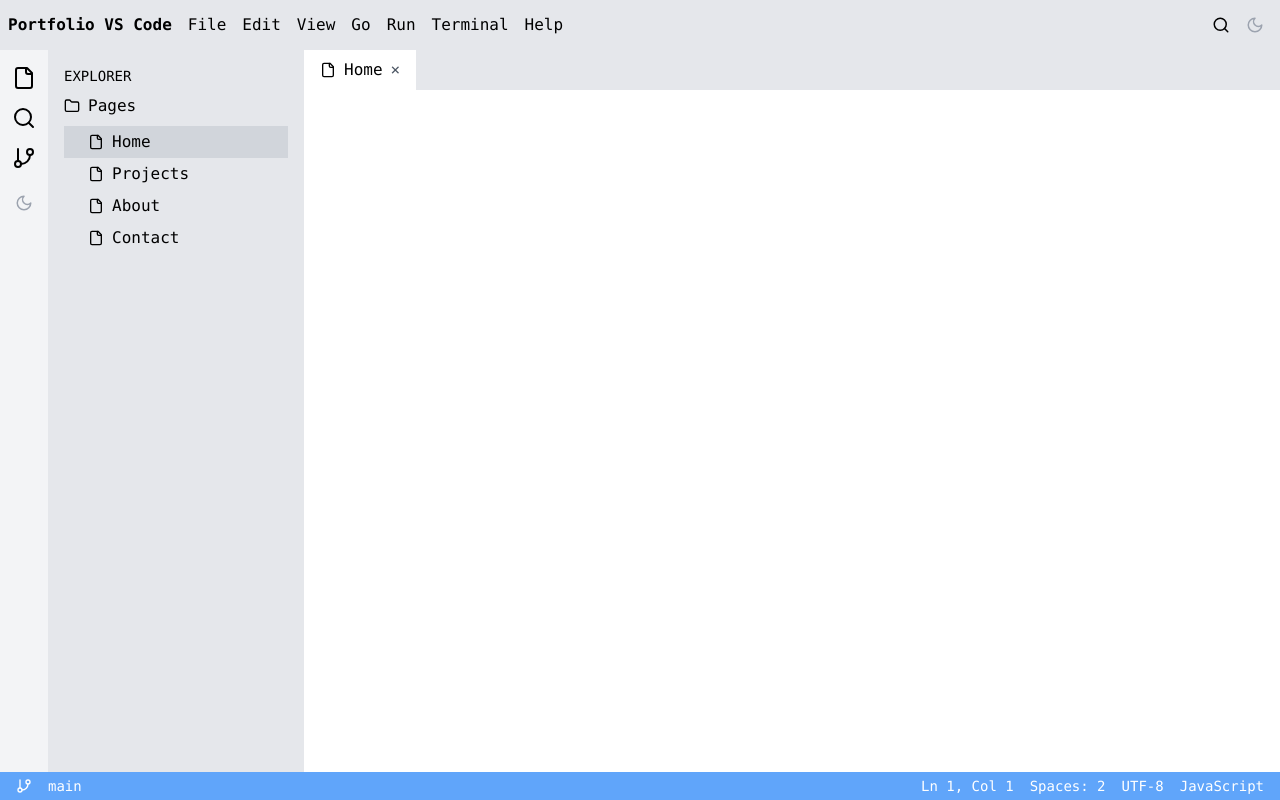
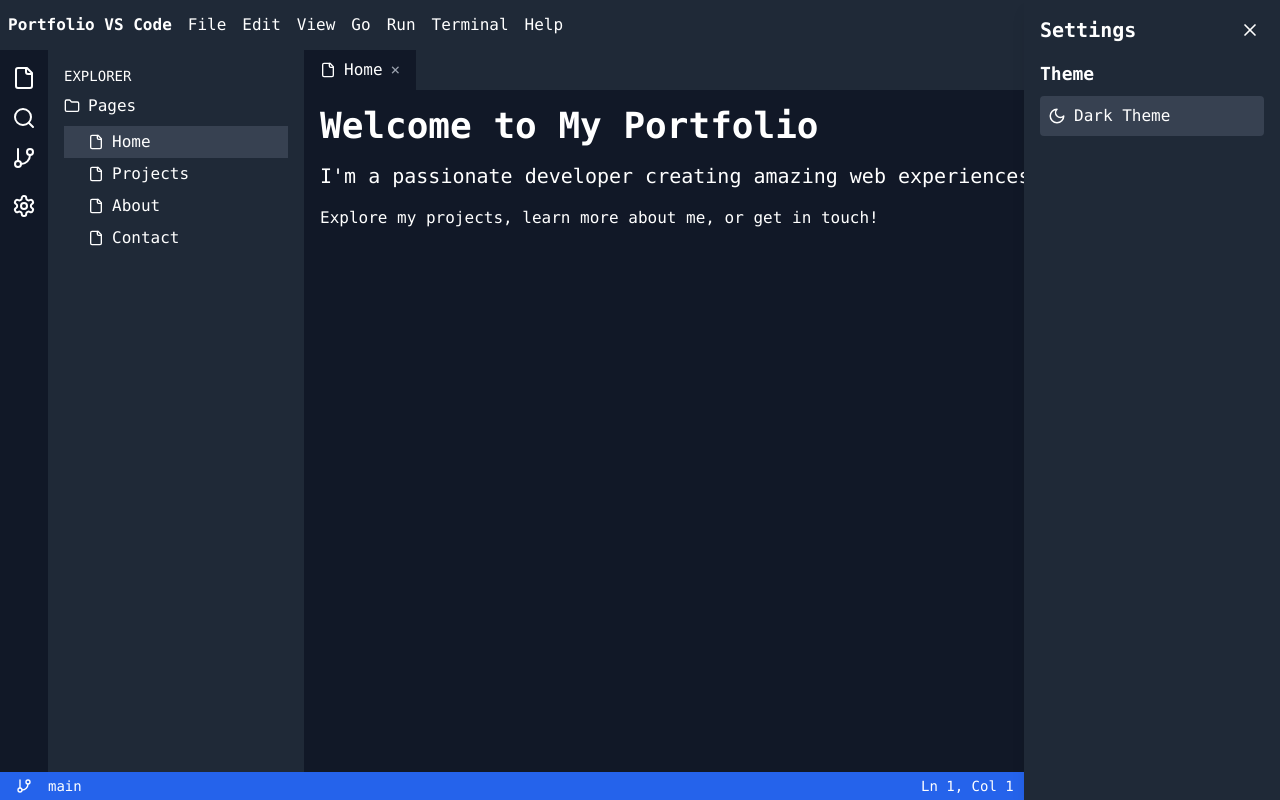
Before and after one commit to luizevolutto/vscode-portfolio-haven, a React (Vite) app: page / in a window 1280 px wide. Both pictures are taken after a click on the button 1255 px from the left and 25 px from the top of the page. Built offline with nearby package versions, Linux system fonts and the light colour scheme.

Commit message:
Update settings button functionality
Modify the settings button to open a menu that allows users to select the theme.
[skip gpt_engineer]

```diff
--- a/src/components/Layout.jsx
+++ b/src/components/Layout.jsx
@@ -1,12 +1,13 @@
 import React, { useState, useEffect } from 'react';
 import { Link, Outlet, useLocation } from 'react-router-dom';
 import { FileIcon, FolderIcon, SettingsIcon, SearchIcon, GitBranchIcon, BellIcon } from 'lucide-react';
-import ThemeToggle from './ThemeToggle';
+import SettingsMenu from './SettingsMenu';
 
 const Layout = () => {
   const [openTabs, setOpenTabs] = useState(['Home']);
   const [activeTab, setActiveTab] = useState('Home');
   const [theme, setTheme] = useState('dark');
+  const [isSettingsOpen, setIsSettingsOpen] = useState(false);
   const location = useLocation();
 
   const pages = [
@@ -37,6 +38,10 @@ const Layout = () => {
     setTheme(theme === 'dark' ? 'light' : 'dark');
   };
 
+  const toggleSettings = () => {
+    setIsSettingsOpen(!isSettingsOpen);
+  };
+
   useEffect(() => {
     document.body.className = theme;
   }, [theme]);
@@ -57,7 +62,9 @@ const Layout = () => {
         </div>
         <div className="flex items-center space-x-2">
           <SearchIcon size={18} />
-          <ThemeToggle theme={theme} toggleTheme={toggleTheme} />
+          <button onClick={toggleSettings} className="p-2 rounded-full hover:bg-gray-700 transition-colors">
+            <SettingsIcon size={18} />
+          </button>
         </div>
       </div>
 
@@ -67,7 +74,9 @@ const Layout = () => {
           <FileIcon size={24} />
           <SearchIcon size={24} />
           <GitBranchIcon size={24} />
-          <ThemeToggle theme={theme} toggleTheme={toggleTheme} />
+          <button onClick={toggleSettings} className="p-2 rounded-full hover:bg-gray-700 transition-colors">
+            <SettingsIcon size={24} />
+          </button>
         </div>
 
         {/* File explorer */}
@@ -148,6 +157,11 @@ const Layout = () => {
           <span>JavaScript</span>
         </div>
       </div>
+
+      {/* Settings Menu */}
+      {isSettingsOpen && (
+        <SettingsMenu theme={theme} toggleTheme={toggleTheme} closeSettings={() => setIsSettingsOpen(false)} />
+      )}
     </div>
   );
 };
--- /dev/null
+++ b/src/components/SettingsMenu.jsx
@@ -0,0 +1,39 @@
+import React from 'react';
+import { XIcon, SunIcon, MoonIcon } from 'lucide-react';
+
+const SettingsMenu = ({ theme, toggleTheme, closeSettings }) => {
+  return (
+    <div className={`fixed top-0 right-0 h-full w-64 ${theme === 'dark' ? 'bg-gray-800' : 'bg-white'} shadow-lg p-4 z-50`}>
+      <div className="flex justify-between items-center mb-4">
+        <h2 className="text-xl font-bold">Settings</h2>
+        <button onClick={closeSettings} className="p-1 rounded-full hover:bg-gray-700 transition-colors">
+          <XIcon size={20} />
+        </button>
+      </div>
+      <div className="mb-4">
+        <h3 className="text-lg font-semibold mb-2">Theme</h3>
+        <button
+          onClick={toggleTheme}
+          className={`flex items-center space-x-2 p-2 rounded ${
+            theme === 'dark' ? 'bg-gray-700' : 'bg-gray-200'
+          } w-full`}
+        >
+          {theme === 'dark' ? (
+            <>
+              <MoonIcon size={18} />
+              <span>Dark Theme</span>
+            </>
+          ) : (
+            <>
+              <SunIcon size={18} />
+              <span>Light Theme</span>
+            </>
+          )}
+        </button>
+      </div>
+      {/* Add more settings options here */}
+    </div>
+  );
+};
+
+export default SettingsMenu;
```
